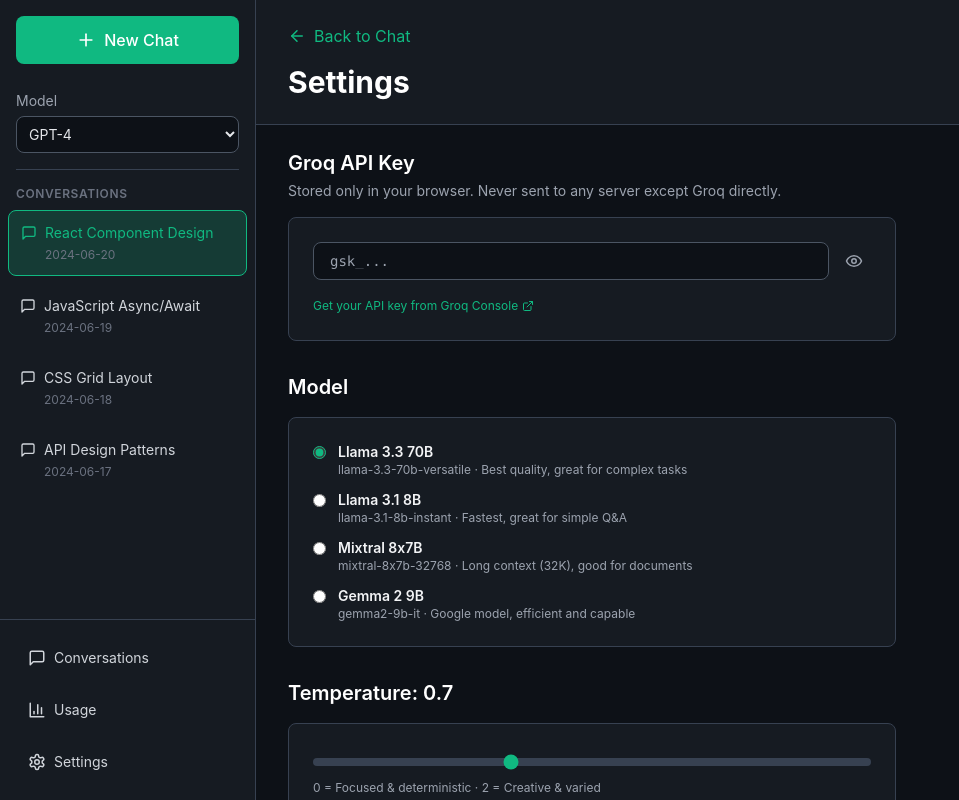
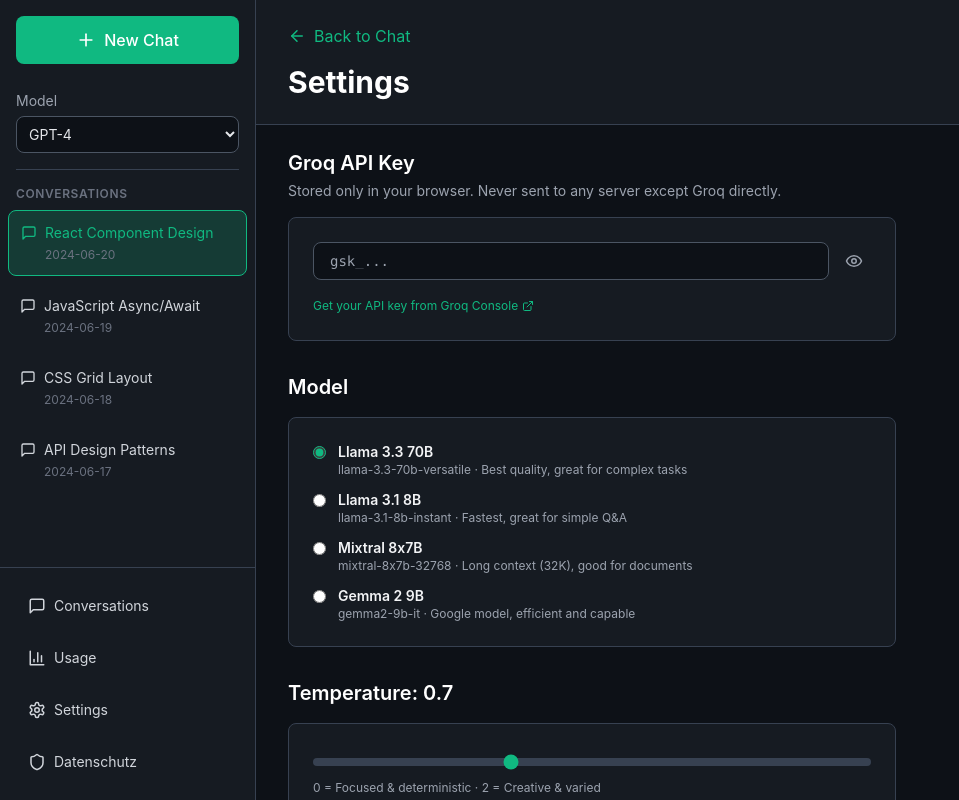
Before and after one commit to Rintu-chowdory/chatforge, a React (Vite) app: page /chatforge/settings in a window 1280 px wide. Shown: the whole page, without its empty margins (0-959 px from the left). Built offline with nearby package versions, Linux system fonts and the light colour scheme.

Commit message:
Add Datenschutz link to sidebar

```diff
--- a/src/components/Sidebar.jsx
+++ b/src/components/Sidebar.jsx
@@ -1,6 +1,6 @@
 import React from 'react'
 import { Link } from 'react-router-dom'
-import { Plus, MessageSquare, Settings, BarChart3, ChevronLeft, ChevronRight, Trash2 } from 'lucide-react'
+import { Plus, MessageSquare, Settings, BarChart3, ChevronLeft, ChevronRight, Trash2, Shield } from 'lucide-react'
 
 function Sidebar({
   conversations,
@@ -110,6 +110,13 @@
             <Settings size={18} />
             <span className="text-sm">Settings</span>
           </Link>
+          <Link
+            to="/datenschutz"
+            className="w-full flex items-center gap-2 p-3 rounded-lg hover:bg-gray-700/50 transition text-gray-300 hover:text-gray-100"
+          >
+            <Shield size={18} />
+            <span className="text-sm">Datenschutz</span>
+          </Link>
         </div>
       </div>
 
```
